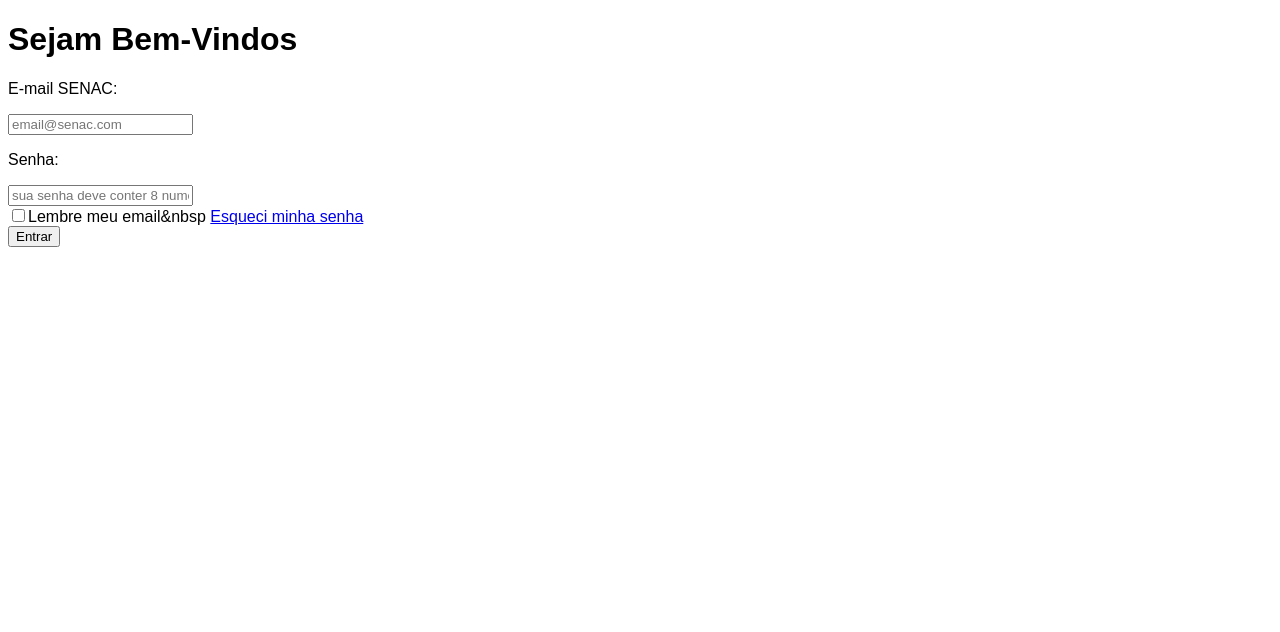
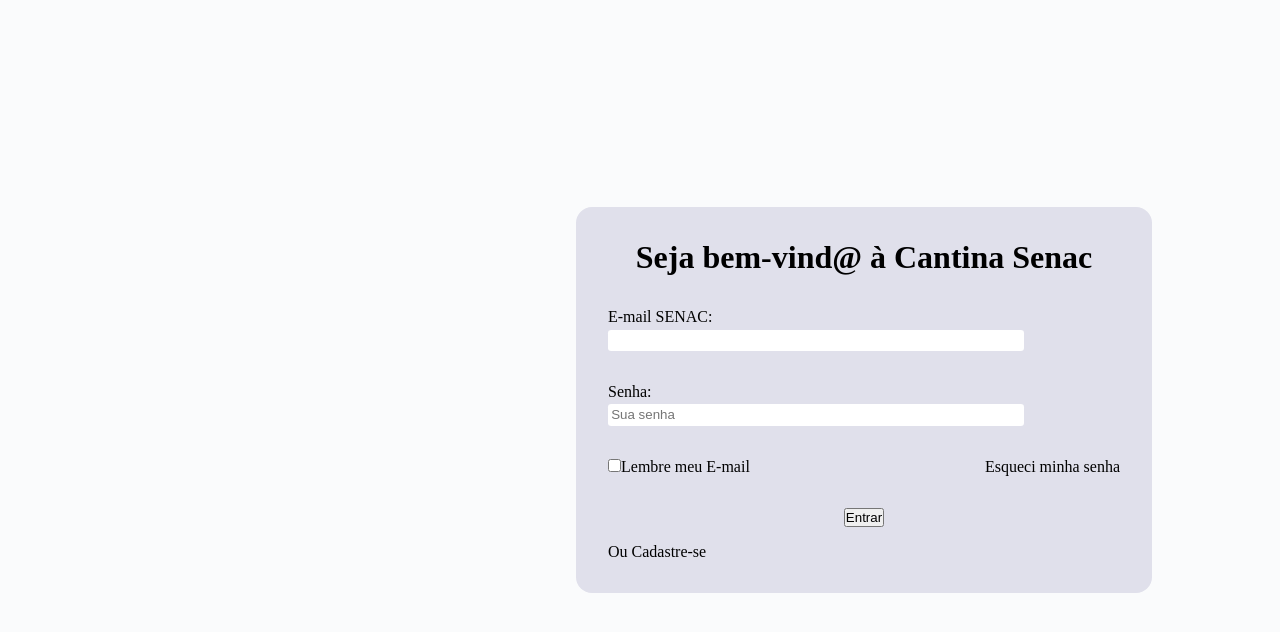
Before and after one commit to prof-lucas-senac/cantina-senac-2025-front, an Angular app: page / in a window 1280 px wide. Shown: the top 632 px of the page. Built offline with nearby package versions, Linux system fonts and the light colour scheme.

Commit message:
Edição da tela de login

```diff
--- a/package.json
+++ b/package.json
@@ -3,7 +3,7 @@
   "version": "0.0.0",
   "scripts": {
     "ng": "ng",
-    "start": "ng serve",
+    "start": "ng serve ",
     "build": "ng build",
     "watch": "ng build --watch --configuration development",
     "test": "ng test"
--- a/src/app/app.component.css
+++ b/src/app/app.component.css
@@ -1,3 +1,7 @@
-header{
+header {
     font-size: 20px;
 }
+
+.formulario {
+    font-family: Impact, Haettenschweiler, 'Arial Narrow Bold', sans-serif;
+}
--- a/src/app/components/login/login.component.css
+++ b/src/app/components/login/login.component.css
@@ -0,0 +1,75 @@
+.div-principal {
+    display: flex;
+    background-color: rgb(250, 251, 252);
+    height: 100vh;
+    width: 100%;
+    align-items: center;
+    justify-content: flex-end;
+
+}
+
+.div-formulario {
+    background-color:#e0e0eb ;
+    width: 40%;
+    margin-right: 10%;
+    padding: 2rem;
+    border-radius: 1rem;
+}
+
+.div-titulo{
+    display: flex;
+    align-items: center;
+    justify-content: center;
+    margin-bottom: 2rem;
+}
+
+.div-input {
+    margin-bottom: 2rem;
+}
+
+.div-input label{
+    display: block;
+    margin-bottom: 0.2rem;
+
+}
+
+.div-input input{
+    width: 80%;
+    border: none;
+    border-radius: 0.2rem;
+    padding: 0.2rem;
+
+}
+
+.div-formulario-inferior {
+    display: flex;
+    justify-content: space-between;
+    margin-bottom: 2rem;
+
+}
+
+ a{
+    text-decoration: none;
+    color:black;
+
+  }
+
+.div-lembrar-Email{
+    display: flex;
+}
+
+.div-lembrar-Email input{
+    margin-right: 0.3rem;
+}
+
+.div-button-entrar{
+    display: flex;
+    justify-content: center;
+    margin-bottom: 1rem;
+
+}
+
+.div-cadastre-se{
+    display: flex;
+    justify-content: center;
+}
--- a/src/app/components/login/login.component.html
+++ b/src/app/components/login/login.component.html
@@ -1,14 +1,35 @@
-<h1>Sejam Bem-Vindos</h1>
-<form>
-    <p><label for="email">E-mail SENAC: </label></p>
-    <input type="email" id="email" placeholder="email@senac.com">
-    <br>
-    <p><label for="senha"> Senha: </label></p>
-    <input type="password" id="senha" placeholder="sua senha deve conter 8 numeros ">
-</form>
 
-<input type="checkbox" id="lembraremail">
-<label for="lembraremail">Lembre meu email</label>&nbsp
-<a href="#"> Esqueci minha senha</a>
-<br>
-<button>Entrar</button>
+<div class="div-principal">
+    <div class="div-formulario">
+       <div class="div-titulo">
+         <h1>Seja bem-vind&#64; à Cantina Senac</h1>
+        </div>
+        <form>
+            <div class="div-input">
+                <label for="email">E-mail SENAC:</label>
+                <input type="email" id="email" placeholer="email@senac.com">
+            </div>
+
+            <div class="div-input">
+                <label for="senha">Senha:</label>
+                <input type="password" id="senha" placeholder="Sua senha" />
+            </div>
+        </form>
+        <div class="div-formulario-inferior">
+            <div class ="div-lembrar e-mail">
+
+                <input type="checkbox" id="lembrarEmail">
+                <label for="lembrar-Email">Lembre meu E-mail</label>
+            </div>
+            <a class="formulario" href="#">Esqueci minha senha</a>
+        </div>
+
+        <div class="div-button-entrar">
+            <button>Entrar</button>
+        </div>
+         <div class="cadastre-se">
+        <a href="#">Ou Cadastre-se</a>
+        </div>
+    </div>
+
+</div>
--- a/src/styles.css
+++ b/src/styles.css
@@ -1,4 +1,5 @@
 /* You can add global styles to this file, and also import other style files */
-body{
-    font-family:Arial, Helvetica, sans-serif;
+* {
+    margin: 0;
+    padding: 0;
 }
```
